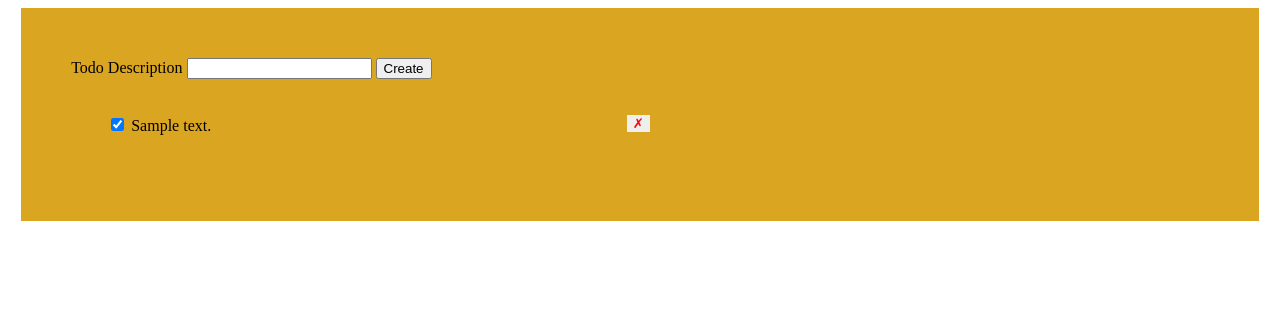
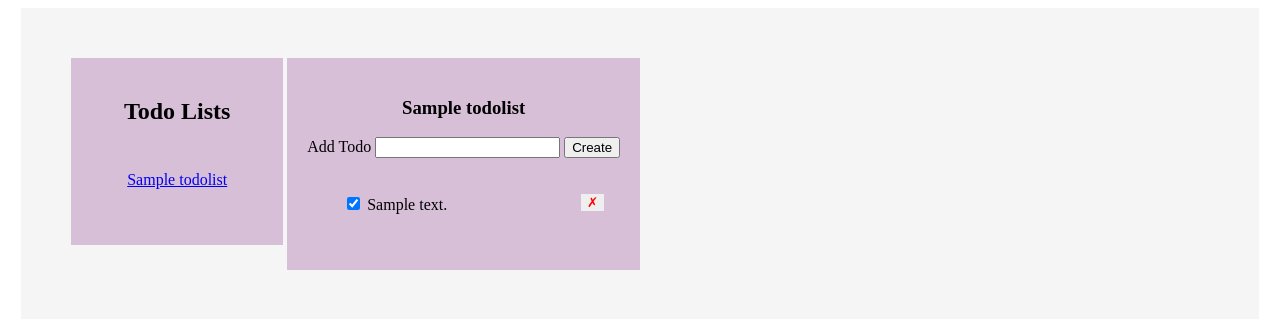
Before and after one commit to kavinraju/TodoApp, a Flask app: template templates/index.html in a window 1280 px wide. Shown: the top 319 px of the page. Run offline with Flask 2, Linux system fonts and the light colour scheme; the template is opened without the code that fills it: values that come from a table or form of the project are taken from there, others are empty; tables that the repository leaves empty hold one stand-in row (values such as "Sample post").

Commit message:
todo list implementation - todo list should be added via CLI and then we can navigate on UI... Yet to implement Add functionality for todo list

```diff
--- a/app.py
+++ b/app.py
@@ -88,6 +88,14 @@ def delete(todo_id):
 
     return jsonify({'success': True})
 
+@app.route('/lists/<list_id>')
+def get_list_todos(list_id):
+
+    return render_template('index.html',
+    lists = TodoList.query.order_by('id').all(),
+    active_list = TodoList.query.get(list_id),
+    todos=Todo.query.filter_by(todolist_id=list_id).order_by('id').all())
+
 @app.route('/')
 def index():
-    return render_template('index.html',data=Todo.query.order_by('id').all())
+    return redirect(url_for('get_list_todos', list_id=1))
--- a/templates/index.html
+++ b/templates/index.html
@@ -14,7 +14,7 @@
 
             li {
                 clear: both;
-                width: 50%;
+                width: 100%;
                 padding: 10px;
                 margin: 0px;
             }
@@ -24,25 +24,47 @@
                 color: red;
                 float: right;
             }
+            .lists-wrapper, .todos-wrapper{
+                display: inline-block;
+                vertical-align: top;
+                background-color: thistle;
+                padding: 20px;
+            }
         </style>
     </head>
     <body>
-        <div style="background-color:goldenrod; width:90%; margin: 0 auto; padding: 50px;">
+        <div style="background-color:whitesmoke; width:90%; margin: 0 auto; padding: 50px;">
 
+        <div class="lists-wrapper">
+            <center><h2>Todo Lists</h2></center>
+            <ul id="lists">
+                {% for list in lists %}
+                <li>
+                    <a href="/lists/{{ list.id }}">
+                    {{ list.name }}
+                    </a>
+                </li>
+                {% endfor %}
+            </ul>
+        </div>
+
+        <div class="todos-wrapper">
+            <center><h3>{{ active_list.name }}</h3></center>
             <form id="form">
-            <label for="desp">Todo Description</label>
+            <label for="desp">Add Todo</label>
             <input id="description" type="text" name="description">
             <input type="submit" value="Create">
             </form>
             <ul id="todos">
-            {% for d in data %}
+                {% for todo in todos %}
                 <li>
-                <input id="checkbox_todo_completed" class="check-completed" data-id="{{ d.id }}" type="checkbox" {% if d.completed %} checked {% endif %}>
-                {{ d.description}}
-                <button id="btn_todo_delete" class="delete-btn" data-id="{{ d.id }}">&cross;</button>
+                    <input id="checkbox_todo_completed" class="check-completed" data-id="{{ todo.id }}" type="checkbox" {% if todo.completed %} checked {% endif %}>
+                    {{ todo.description}}
+                    <button id="btn_todo_delete" class="delete-btn" data-id="{{ todo.id }}">&cross;</button>
                 </li>
                 {% endfor %}
             </ul>
+        </div>
     </div>
 
     <div id="error" class="hidden">Opps something went wrong!</div>
```
Lines whose indentation alone changed are shown as unchanged.
